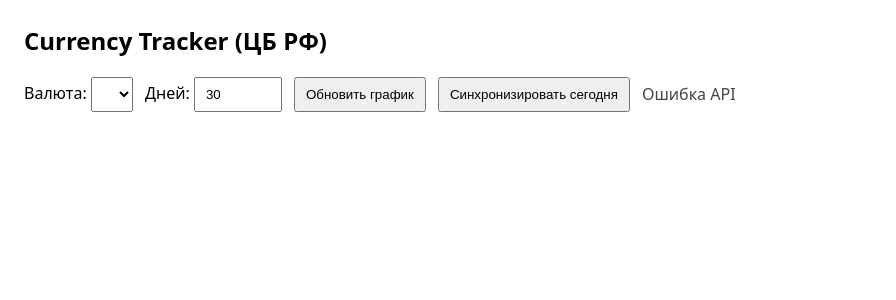
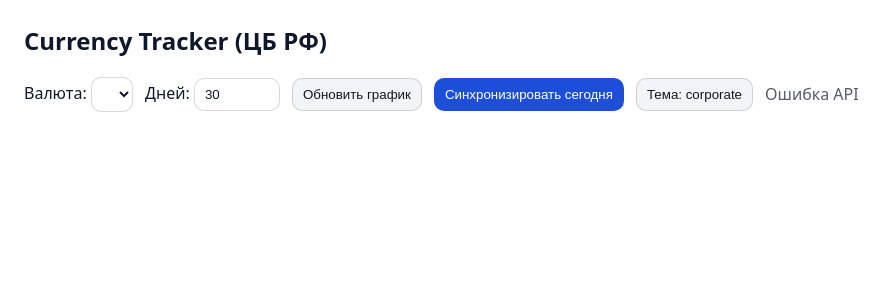
Before and after one commit to AstraRui/currency-tracker-app, a FastAPI app: page / in a window 1280 px wide. Shown: the top 300 px of the page, without its empty margins (0-896 px from the left). Run offline with FastAPI, Linux system fonts and the light colour scheme; data that the repository does not hold is empty.

Commit message:
Cleanup: ignore SQLite WAL/SHM, add corporate↔luxury theme toggle
Move ruff to dev extras, update uv.lock, and make sync check use CBR rates_date to avoid resync on weekends/holidays.

```diff
--- a/app/main.py
+++ b/app/main.py
@@ -27,17 +27,20 @@ scheduler: BackgroundScheduler | None = None
 
 
 def sync_today() -> dict:
-    today = date.today()
-    if has_rates_for_date(DB_PATH, today):
-        return {"status": "ok", "synced": False, "date": today.isoformat(), "reason": "already in db"}
+    rates = fetch_daily_rates()
+    if not rates:
+        raise HTTPException(status_code=502, detail="CBR returned no rates")
 
-    rates = fetch_daily_rates()
+    rates_date = rates[0].date
+    if has_rates_for_date(DB_PATH, date.fromisoformat(rates_date)):
+        return {"status": "ok", "synced": False, "date": rates_date, "reason": "already in db"}
+
     rows = [
         RateRow(date=r.date, char_code=r.char_code, nominal=r.nominal, value=r.value, name=r.name)
         for r in rates
     ]
     count = upsert_rates(DB_PATH, rows)
-    return {"status": "ok", "synced": True, "date": today.isoformat(), "rows_upserted": count}
+    return {"status": "ok", "synced": True, "date": rates_date, "rows_upserted": count}
 
 def _safe_sync_today() -> None:
     try:
--- a/pyproject.toml
+++ b/pyproject.toml
@@ -9,8 +9,12 @@ dependencies = [
     "fastapi>=0.136.0",
     "lxml>=6.1.0",
     "requests>=2.33.1",
+    "uvicorn>=0.45.0",
+]
+
+[project.optional-dependencies]
+dev = [
     "ruff>=0.12.0",
-    "uvicorn>=0.45.0",
 ]
 
 [tool.ruff]
--- a/templates/index.html
+++ b/templates/index.html
@@ -1,15 +1,67 @@
 <!doctype html>
-<html lang="ru">
+<html lang="ru" data-theme="corporate">
   <head>
     <meta charset="UTF-8" />
     <meta name="viewport" content="width=device-width, initial-scale=1.0" />
     <title>Currency Tracker (CBR)</title>
     <script src="https://cdn.jsdelivr.net/npm/chart.js@4.4.3/dist/chart.umd.min.js"></script>
     <style>
-      body { font-family: system-ui, -apple-system, Segoe UI, Roboto, Arial, sans-serif; margin: 24px; }
+      /*
+        Minimal theme bridge.
+        When FlyonUI/Tailwind is added later, these variable names can map 1:1 to its theme tokens.
+      */
+      :root {
+        --base-100: #ffffff;
+        --base-200: #f3f4f6;
+        --base-content: #111827;
+        --primary: #1d4ed8;
+        --primary-content: #ffffff;
+        --border: rgba(17, 24, 39, 0.14);
+      }
+
+      html[data-theme="corporate"] {
+        --base-100: #ffffff;
+        --base-200: #f3f4f6;
+        --base-content: #0f172a;
+        --primary: #1d4ed8;
+        --primary-content: #ffffff;
+        --border: rgba(15, 23, 42, 0.16);
+      }
+
+      html[data-theme="luxury"] {
+        --base-100: #0b0f19;
+        --base-200: #0f1629;
+        --base-content: #e5e7eb;
+        --primary: #d4af37;
+        --primary-content: #0b0f19;
+        --border: rgba(229, 231, 235, 0.12);
+      }
+
+      * { box-sizing: border-box; }
+      body {
+        font-family: system-ui, -apple-system, Segoe UI, Roboto, Arial, sans-serif;
+        margin: 24px;
+        background: var(--base-100);
+        color: var(--base-content);
+      }
       .row { display: flex; gap: 12px; align-items: center; flex-wrap: wrap; margin-bottom: 12px; }
-      select, input, button { padding: 8px 10px; }
-      #status { color: #444; }
+      select, input, button {
+        padding: 8px 10px;
+        border: 1px solid var(--border);
+        border-radius: 10px;
+        background: var(--base-100);
+        color: var(--base-content);
+      }
+      button {
+        background: var(--base-200);
+        cursor: pointer;
+      }
+      button.primary {
+        background: var(--primary);
+        border-color: transparent;
+        color: var(--primary-content);
+      }
+      #status { color: color-mix(in srgb, var(--base-content) 70%, transparent); }
       canvas { max-width: 900px; }
     </style>
   </head>
@@ -23,17 +75,31 @@
         <input id="days" type="number" min="1" max="3650" value="30" />
       </label>
       <button id="reload">Обновить график</button>
-      <button id="sync">Синхронизировать сегодня</button>
+      <button id="sync" class="primary">Синхронизировать сегодня</button>
+      <button id="theme">Тема: corporate</button>
       <span id="status"></span>
     </div>
     <canvas id="chart" height="120"></canvas>
 
     <script>
+      const rootEl = document.documentElement;
+      const themeBtn = document.getElementById("theme");
       const statusEl = document.getElementById("status");
       const codeEl = document.getElementById("code");
       const daysEl = document.getElementById("days");
 
       let chart;
+
+      function getTheme() {
+        return rootEl.getAttribute("data-theme") || "corporate";
+      }
+
+      function setTheme(name) {
+        const next = (name === "luxury") ? "luxury" : "corporate";
+        rootEl.setAttribute("data-theme", next);
+        themeBtn.textContent = `Тема: ${next}`;
+        try { localStorage.setItem("theme", next); } catch {}
+      }
 
       function setStatus(text) {
         statusEl.textContent = text || "";
@@ -68,6 +134,12 @@
 
         const ctx = document.getElementById("chart").getContext("2d");
         if (chart) chart.destroy();
+        const theme = getTheme();
+        const computed = getComputedStyle(rootEl);
+        const baseContent = computed.getPropertyValue("--base-content").trim() || "#111827";
+        const primary = computed.getPropertyValue("--primary").trim() || "#1d4ed8";
+        const grid = theme === "luxury" ? "rgba(229, 231, 235, 0.12)" : "rgba(17, 24, 39, 0.12)";
+
         chart = new Chart(ctx, {
           type: "line",
           data: {
@@ -77,14 +149,18 @@
               data,
               borderWidth: 2,
               tension: 0.25,
+              borderColor: primary,
+              pointBackgroundColor: primary,
             }]
           },
           options: {
             plugins: {
-              title: { display: true, text: title }
+              title: { display: true, text: title, color: baseContent },
+              legend: { labels: { color: baseContent } }
             },
             scales: {
-              y: { title: { display: true, text: "RUB" } }
+              x: { ticks: { color: baseContent }, grid: { color: grid } },
+              y: { ticks: { color: baseContent }, grid: { color: grid }, title: { display: true, text: "RUB", color: baseContent } }
             }
           }
         });
@@ -116,6 +192,9 @@
 
       (async () => {
         try {
+          const saved = (() => { try { return localStorage.getItem("theme"); } catch { return null; } })();
+          setTheme(saved || "corporate");
+          themeBtn.addEventListener("click", () => setTheme(getTheme() === "corporate" ? "luxury" : "corporate"));
           await loadCodes();
           await refresh();
         } catch (e) {
```
Also changed, not shown: 4 other files.
